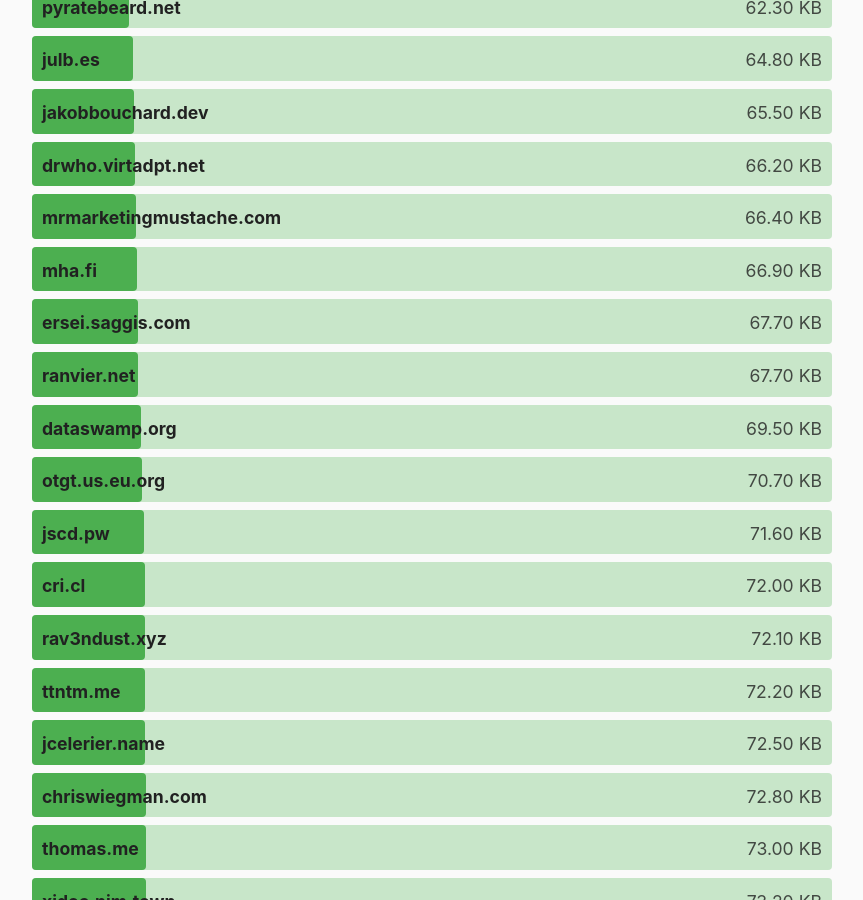
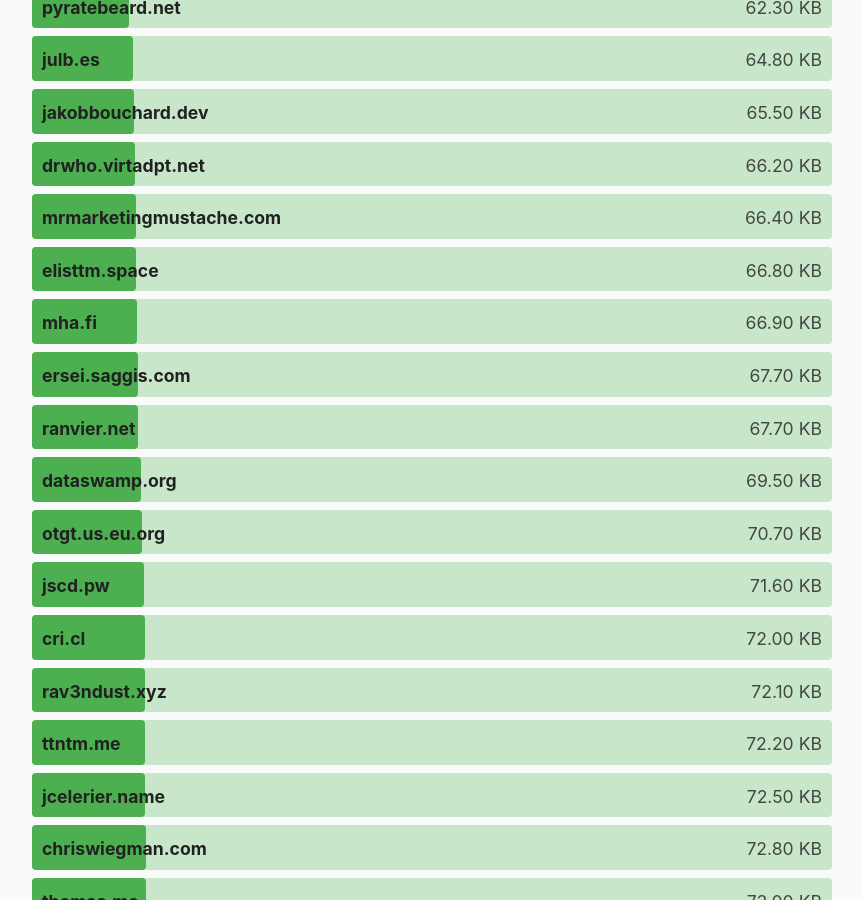
Before and after one commit to kevquirk/512kb.club, a Jekyll site: the page built from index.md, in a window 1280 px wide and 900 px high, scrolled down 12423 px. Shown: the whole window, without its empty margins (208-1071 px from the left). Built offline with Jekyll 4.4.1, drawn with Linux system fonts in a browser that asks for light colours.

Commit message:
eli website
https://gtmetrix.com/reports/elisttm.space/BcFESAmq/

```diff
--- a/_data/sites.yml
+++ b/_data/sites.yml
@@ -718,6 +718,11 @@
   size: 396
   last_checked: 2022-05-06
 
+- domain: elisttm.space
+  url: https://elisttm.space/
+  size: 66.8
+  last_checked: 2022-05-19
+
 - domain: elrido.dssr.ch
   url: https://elrido.dssr.ch/
   size: 137.5
```
